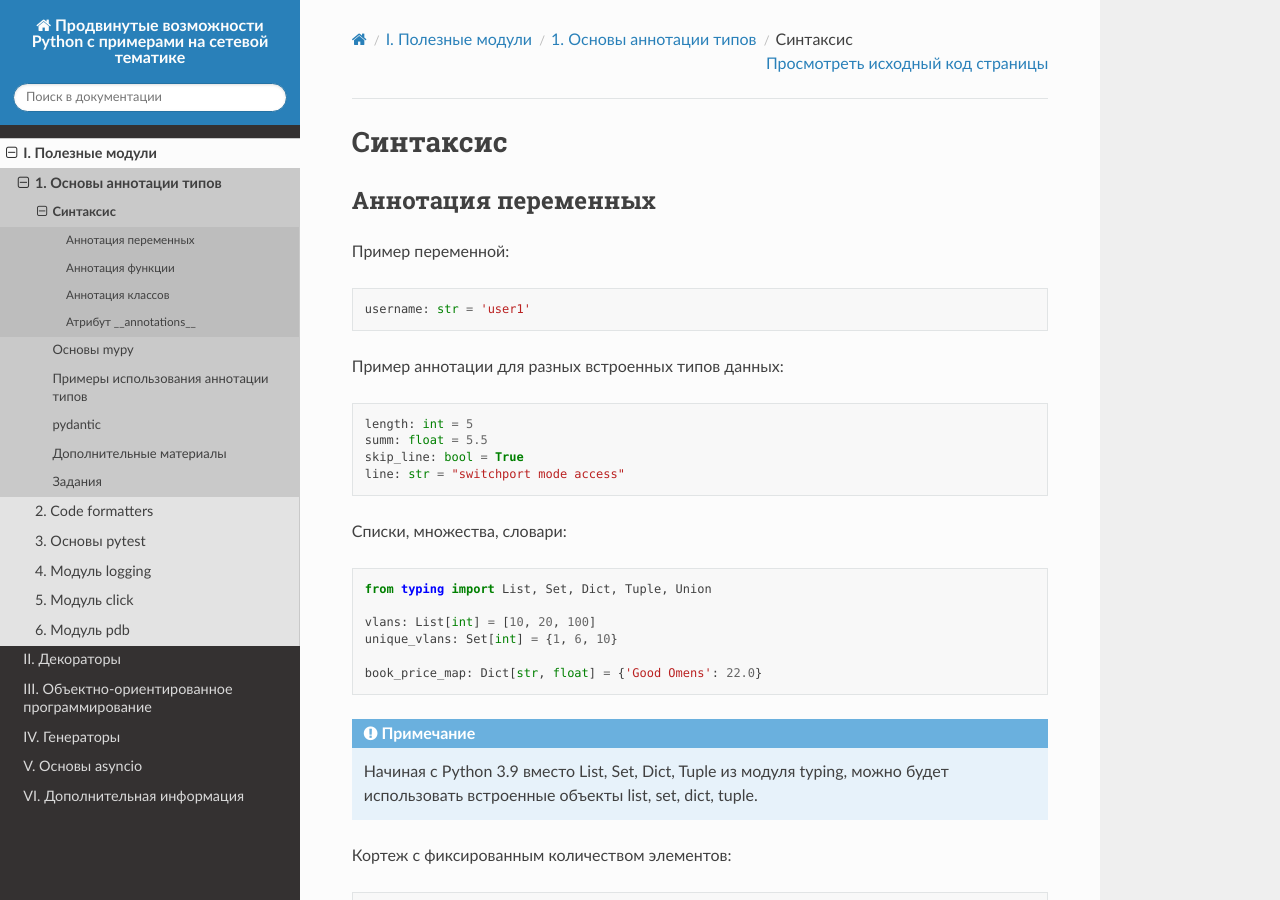
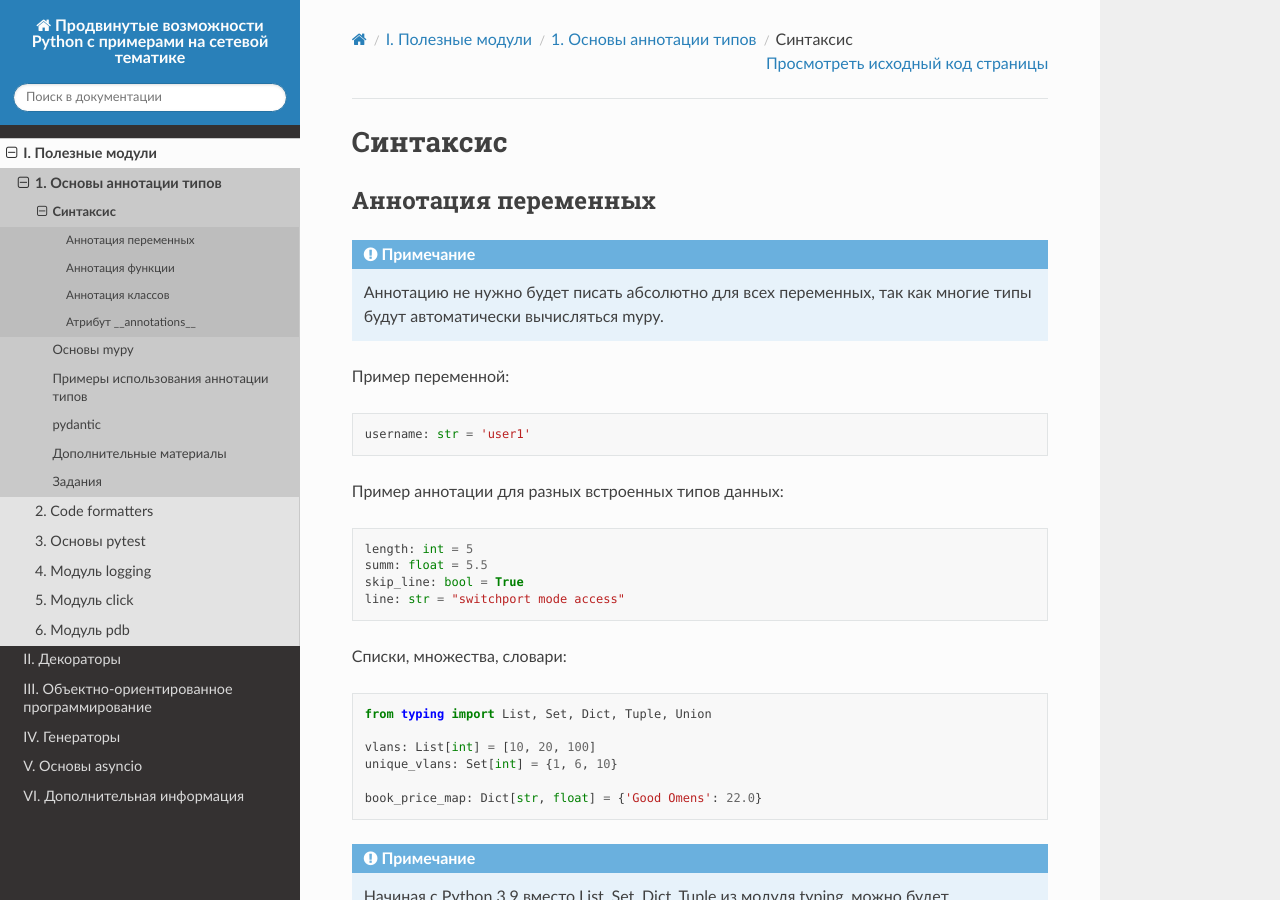
Before and after one commit to natenka/advpyneng-book, a Sphinx documentation site: the page built from docs/source/book/01_type_annotations/syntax.rst, in a window 1280 px wide and 900 px high. Built offline with Sphinx 7.4.7 and the Read the Docs theme 2.0.0, drawn with Linux system fonts in a browser that asks for light colours; pages that are not in the unit, such as notebooks, are missing from menus; some of the changed text lies outside the part shown.

Commit message:
01 type annotations update

```diff
--- a/docs/source/book/01_type_annotations/index.rst
+++ b/docs/source/book/01_type_annotations/index.rst
@@ -10,7 +10,7 @@
 Это новый функционал, который был добавлен в последних версиях Python (Python 3.6+).
 
 При этом указанные типы не проверяются и не форсируются самим Python. То есть, при выполнении кода,
-несоответствие реального типа данных, тому что написано в аннотациях, не вызывает ошибок или
+несоответствие реального типа данных тому, что написано в аннотациях, не вызывает ошибок или
 предупреждений. Для проверки типов данных используются отдельные модули, например, mypy.
 Mypy выполняет статический анализ кода - проверяет соответствие типов данных без выполнения кода.
 
--- a/docs/source/book/01_type_annotations/syntax.rst
+++ b/docs/source/book/01_type_annotations/syntax.rst
@@ -3,6 +3,11 @@
 
 Аннотация переменных
 ~~~~~~~~~~~~~~~~~~~~
+
+.. note::
+
+    Аннотацию не нужно будет писать абсолютно для всех переменных, так как
+    многие типы будут автоматически вычисляться mypy.
 
 Пример переменной:
 
@@ -142,6 +147,11 @@
 Атрибут __annotations__
 ~~~~~~~~~~~~~~~~~~~~~~~
 
+Атрибут __annotations__ содержит словарь с описанием аннотации.
+
+Для глобальных переменных, он появляется как только есть аннотация хотя бы
+в одной переменной:
+
 .. code:: python
 
     In [1]: username: str
```
